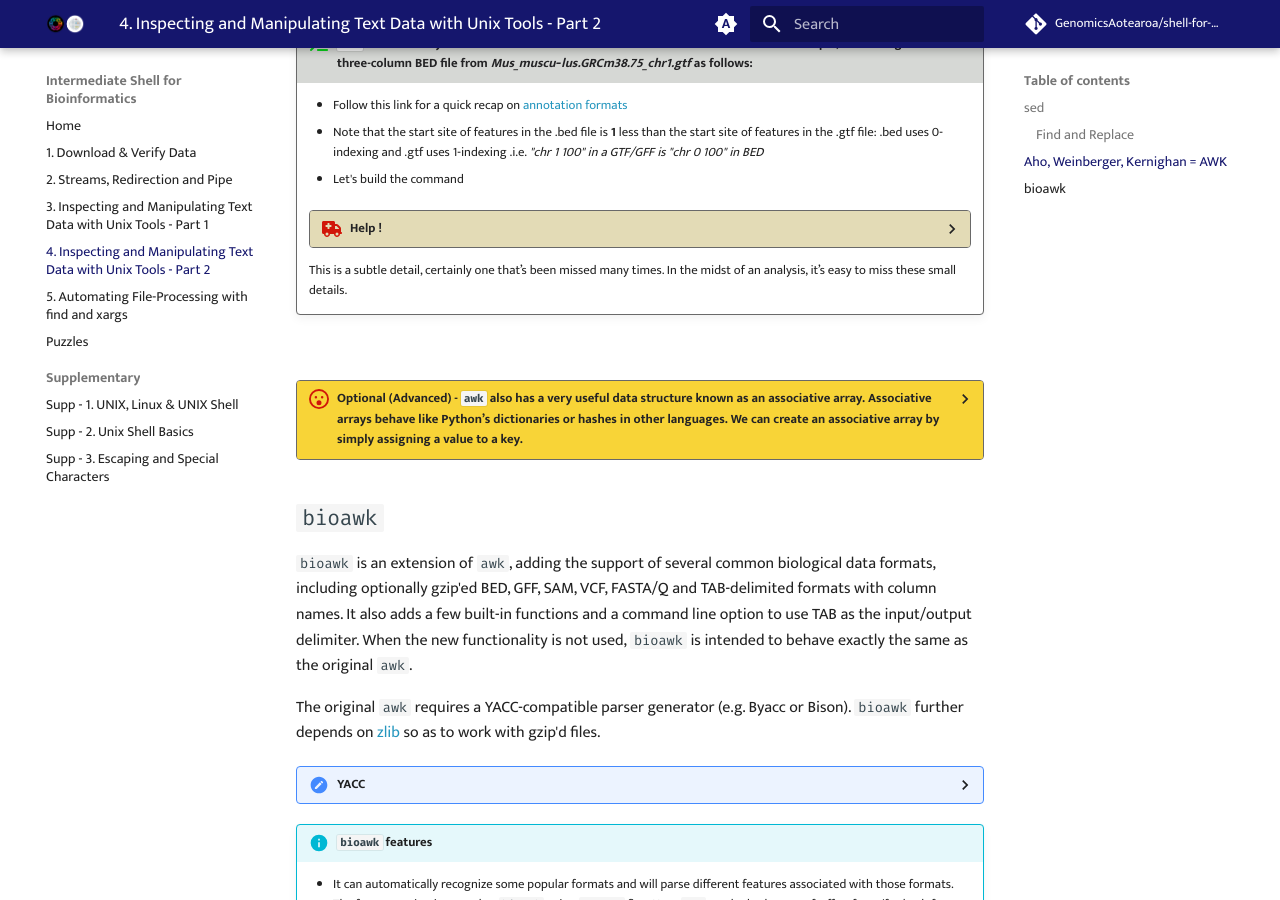
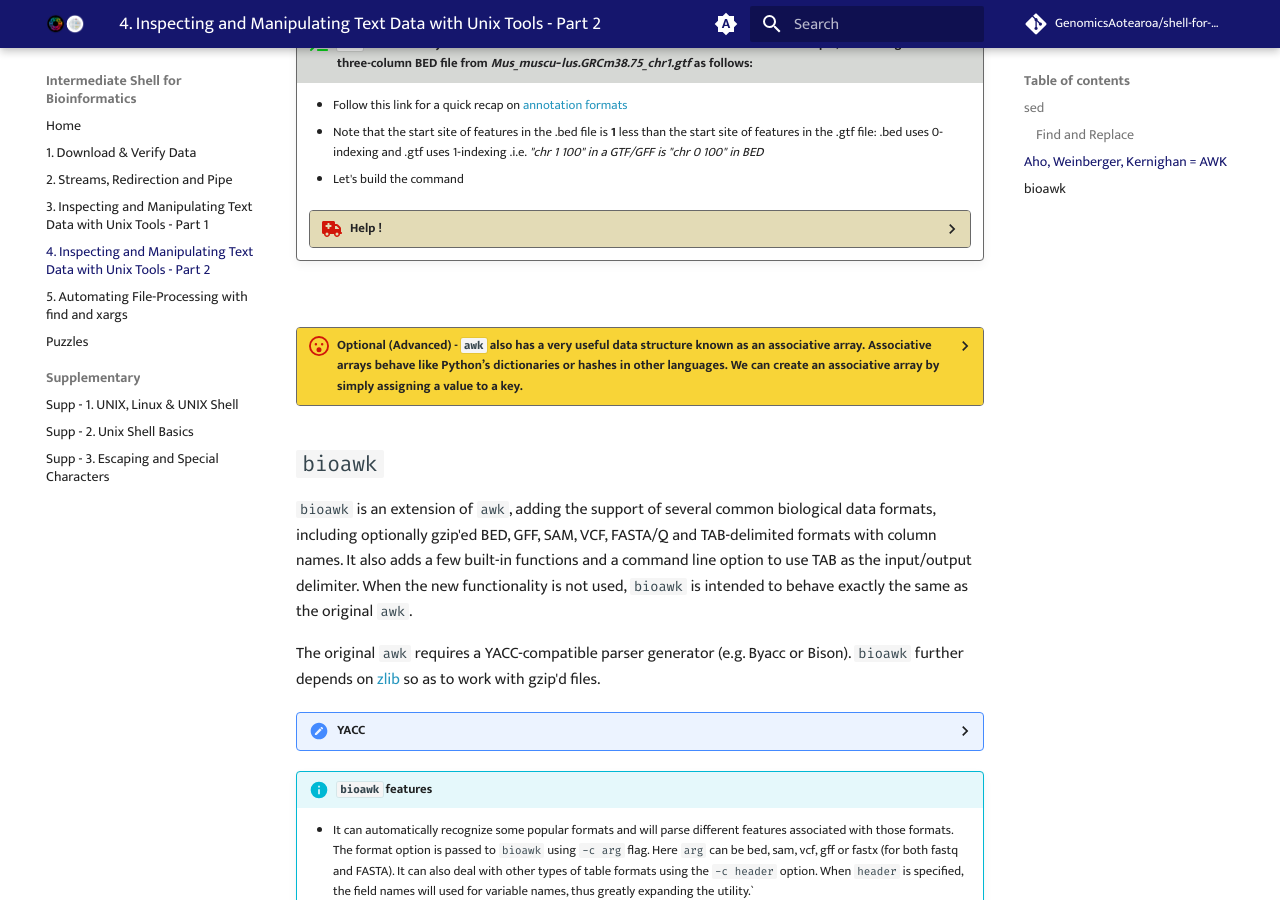
Before and after one commit to GenomicsAotearoa/shell-for-bioinformatics, an MkDocs documentation site: the page built from docs/5_inspectmanipulate2.md, in a window 1280 px wide and 900 px high, scrolled down 7022 px. Built offline with MkDocs 1.6.1 and Material for MkDocs 9.7.7, drawn with Linux system fonts in a browser that asks for light colours; comment, search, counter and statistics services are not loaded.

Commit message:
udpate line break

```diff
--- a/docs/5_inspectmanipulate2.md
+++ b/docs/5_inspectmanipulate2.md
@@ -389,8 +389,6 @@ We can also chain patterns, by using logical operators `&&` (AND), `||` (OR), an
 
 
 
-    This is a subtle detail, certainly one that’s been missed many times. In the midst of an analysis, it’s easy to miss these small details.
-
 <br>
 
 ??? surprise "Optional (Advanced)  - `awk` also has a very useful data structure known as an associative array. Associative arrays behave like Python’s dictionaries or hashes in other languages. We can create an associative array by simply assigning a value to a key."
```
